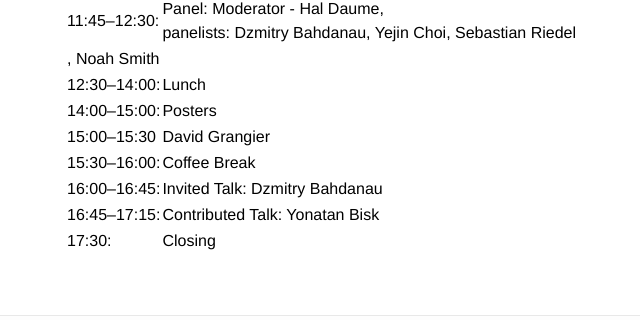
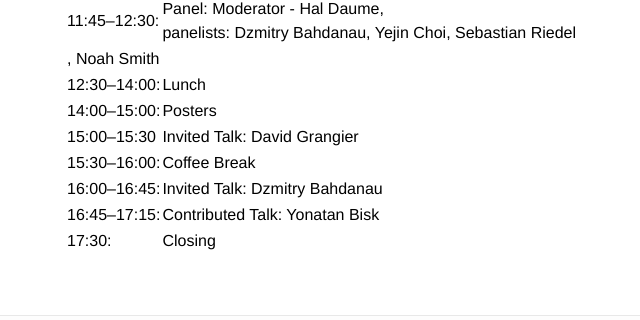
Before and after one commit to structuredprediction/structuredprediction.github.io, a Jekyll site: the page built from 3_schedule.md, in a window 1280 px wide. Shown: the part 720-1040 px from the top of the page, without its empty margins (175-815 px from the left). Built offline with Jekyll 4.4.1, drawn with Linux system fonts in a browser that asks for light colours.

Commit message:
Update 3_schedule.md

```diff
--- a/3_schedule.md
+++ b/3_schedule.md
@@ -35,7 +35,7 @@ name: 3
 , Noah Smith |
 |12:30--14:00:   | Lunch|
 |14:00--15:00:  | Posters |
-|15:00--15:30   | David Grangier|
+|15:00--15:30   | Invited Talk: David Grangier|
 |15:30--16:00:   | Coffee Break |
 |16:00--16:45:   | Invited Talk: Dzmitry Bahdanau |
 |16:45--17:15:   | Contributed Talk: Yonatan Bisk  |
```
